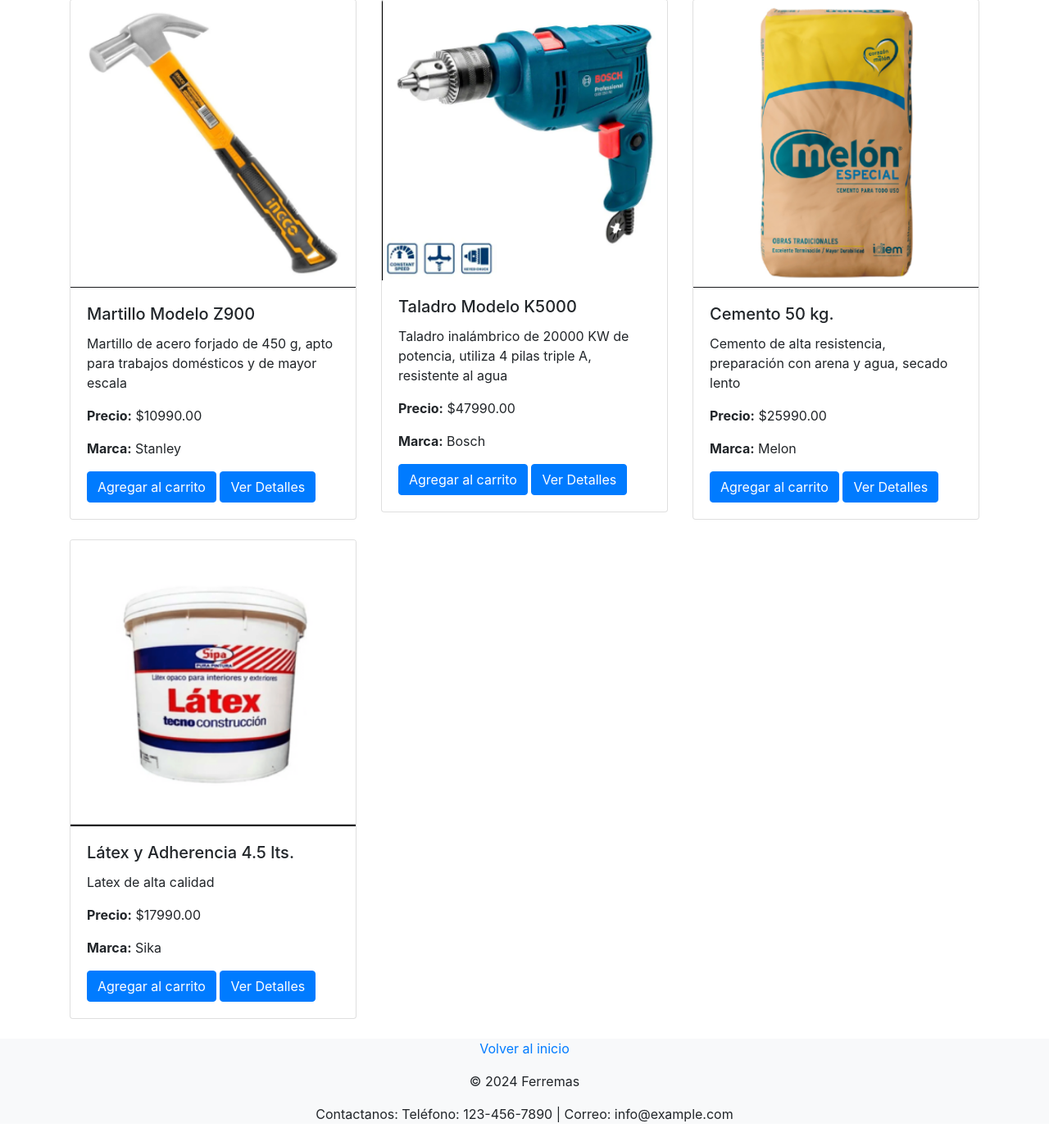
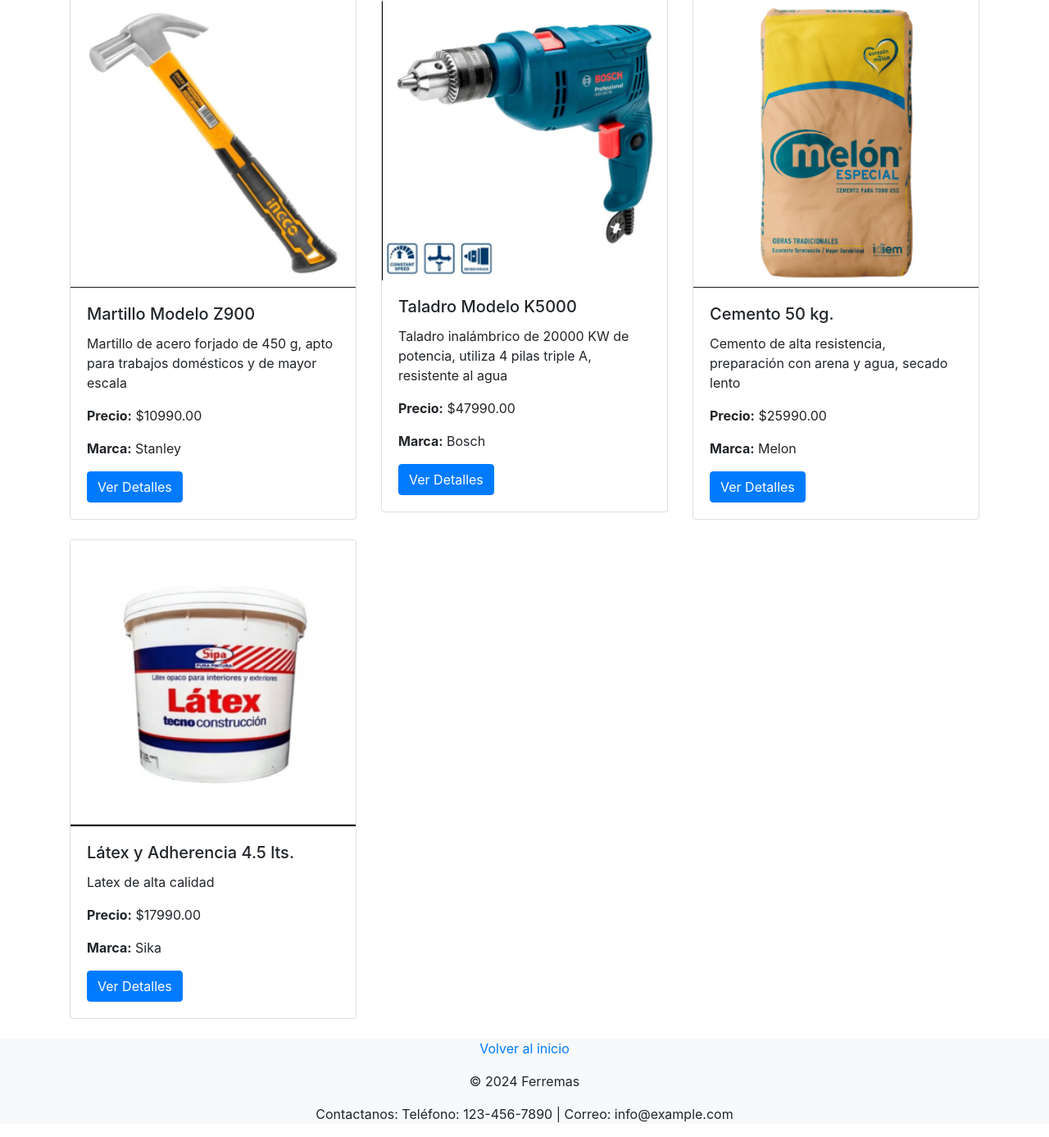
Before and after one commit to Camila-Aroca/ferremas, a Django app: page /carrito/catalogo/ in a window 1280 px wide. Shown: the part 489-1876 px from the top of the page at 82% size. Run offline with Django 5.2, Linux system fonts and the light colour scheme; data comes from the database, SQL or seed files in the repository; some libraries are stand-ins or nearby versions.

Commit message:
Elimina boton Agregar al Carrito del catálogo

```diff
--- a/myapp/templates/catalogo.html
+++ b/myapp/templates/catalogo.html
@@ -121,7 +121,6 @@
                             <p class="card-text">{{ producto.descripcion }}</p>
                             <p class="card-text"><strong>Precio:</strong> ${{ producto.precio }}</p>
                             <p class="card-text"><strong>Marca:</strong> {{ producto.marca }}</p>
-                            <a href="#" class="btn btn-primary">Agregar al carrito</a>
                             <a href="{% url 'despliegue_producto' producto.sku %}" class="btn btn-primary">Ver Detalles</a>
                         </div>
                     </div>
```
